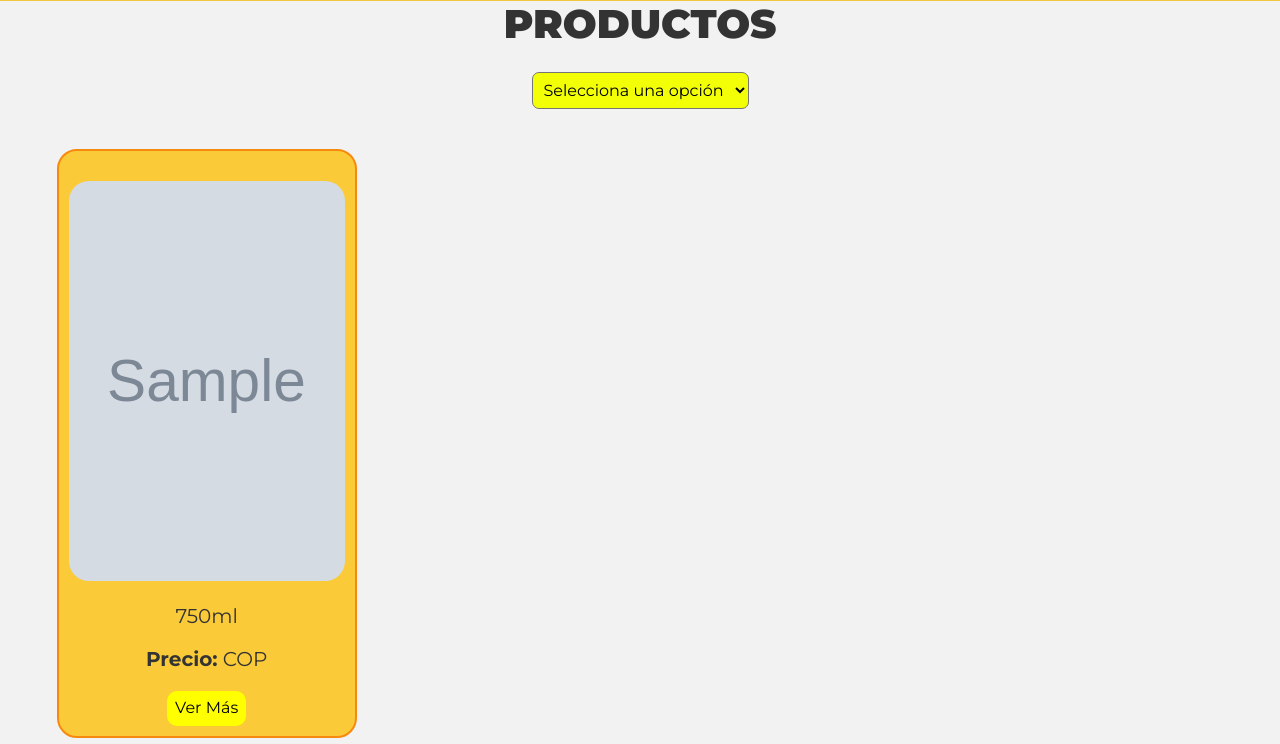
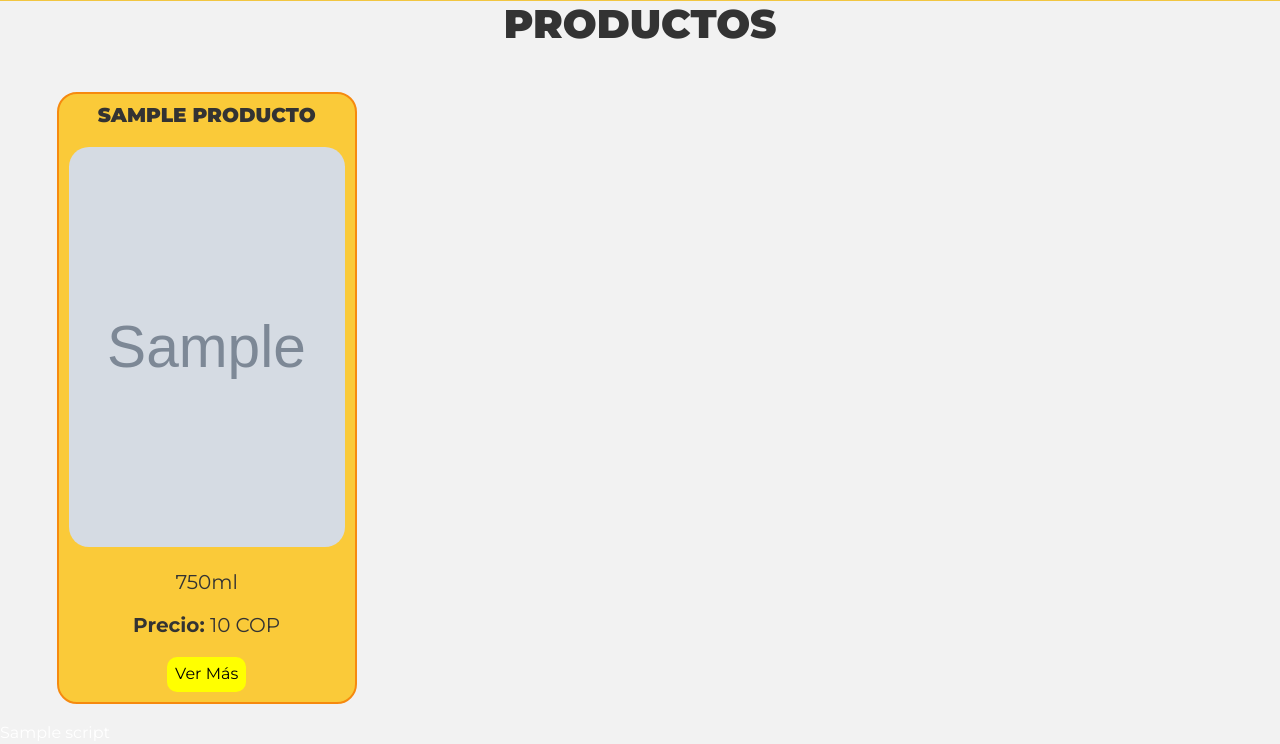
Before and after one commit to nicobm26/proyectoSena, a PHP site: the page made by views/paginas/productos.php in a window 1280 px wide. Shown: the part 89-833 px from the top of the page. Run offline with PHP 8.4, Linux system fonts and the light colour scheme; the template is opened without the code that fills it: most values are stand-ins (such as "Sample title", 1, 10 or a date in 2020); grey boxes marked "Sample" are stand-in pictures; style sheets or scripts are compiled from the project's sources.

Commit message:
arreglando la interfaz de productos y producto ya que no se veia el precio ni nombre

```diff
--- a/src/scss/layout/_home.scss
+++ b/src/scss/layout/_home.scss
@@ -264,7 +264,9 @@ h2 {
   text-transform: uppercase;
   margin-bottom: 2rem;
 }
-
+.titulo-producto{
+  color: v.$colorTexto;
+}
 .elementos {
   display: flex;
   justify-content: space-between;
--- a/views/paginas/producto.php
+++ b/views/paginas/producto.php
@@ -9,8 +9,9 @@
     <article class="cont-miel">
         <h2><?php $producto->nombre ?></h2>
         <a href="Click.html"><img class="imgProductos" src="imagenes/<?php echo $producto->imagen ?>" alt="<?php echo $producto->nombre ?>"></a>
+        <p><strong>Nombre:</strong> <?php echo $producto->nombre ?> </p>
         <p>750ml</p>
-        <p><strong>Precio:</strong> <?php echo $producto->precio ?> COP</p>
+        <p><strong>Precio:</strong> <?php echo number_format($producto->precio, 0, ',' , '.') ?> COP</p>
         <a href="/producto?codigo=<?php echo $producto->codigo ?>"><button class="button-Producto">Agregar al carrito</button></a>
     </article>
 
--- a/views/paginas/productos.php
+++ b/views/paginas/productos.php
@@ -1,24 +1,15 @@
 <h1 class="centrar-T-Producto">PRODUCTOS</h1>
 
-<div class="combobox">
-    <select name="seleccion">
-        <option value="">Selecciona una opción</option>
-        <option value="opcion1">MIEL</option>
-        <option value="opcion2">POLEN</option>
-        <option value="opcion3">PROPOLEO</option>
-        <option value="opcion1">JALEA REAL</option>
-        <option value="opcion2">CAJA DE PANAL</option>
-    </select>
-</div>
+
 <section class="Cont-Productos">
     <?php
     foreach($productos as $producto){
         ?>
         <article class="cont-miel">
-        <h2><?php $producto->nombre?></h2>
+        <h2 class="titulo-producto"><?php echo $producto->nombre?></h2>
         <a href="/producto?codigo=<?php echo $producto->codigo?>"><img class="imgProductos" src="imagenes/<?php echo $producto->imagen?>" alt="<?php echo $producto->nombre?>"></a>
         <p>750ml</p>
-        <p><strong>Precio:</strong> <?php $producto->precio?> COP</p>
+        <p><strong>Precio:</strong> <?php echo number_format($producto->precio, 0, ',' , '.')  ?> COP</p>
         <a href="/producto?codigo=<?php echo $producto->codigo?>"><button class="button-Producto">Ver Más</button></a>
     </article>
 
```
